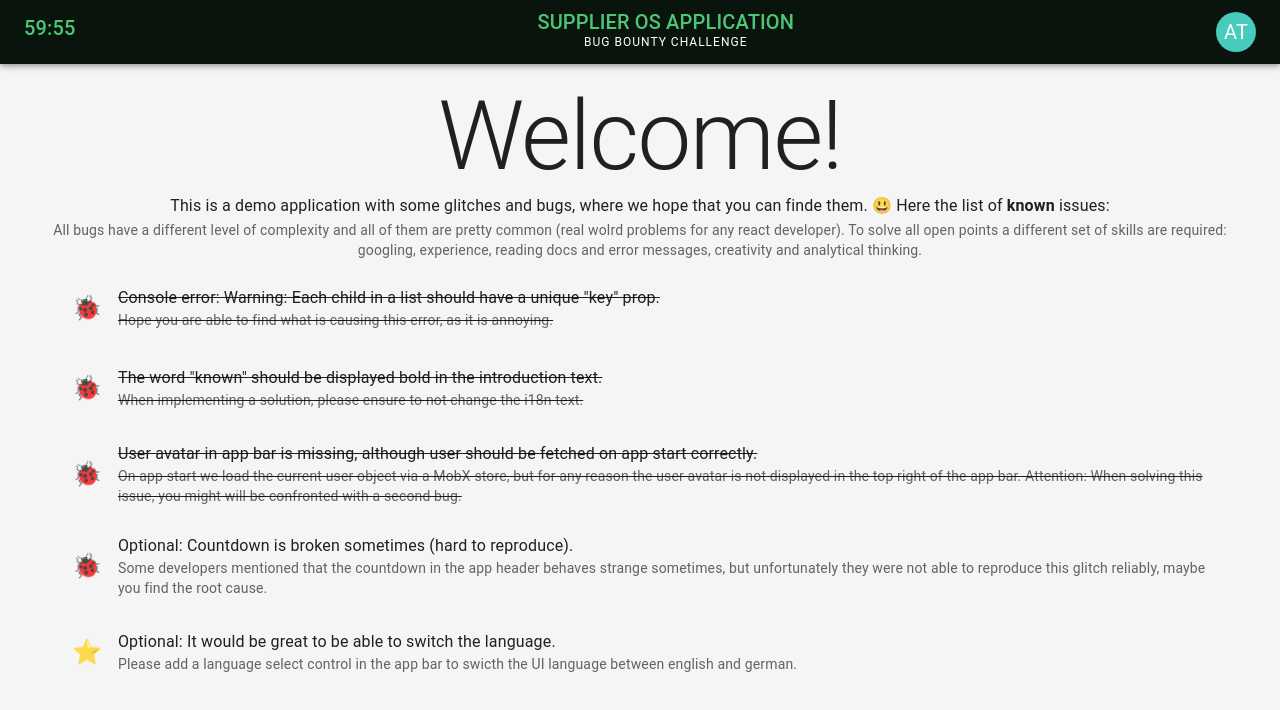
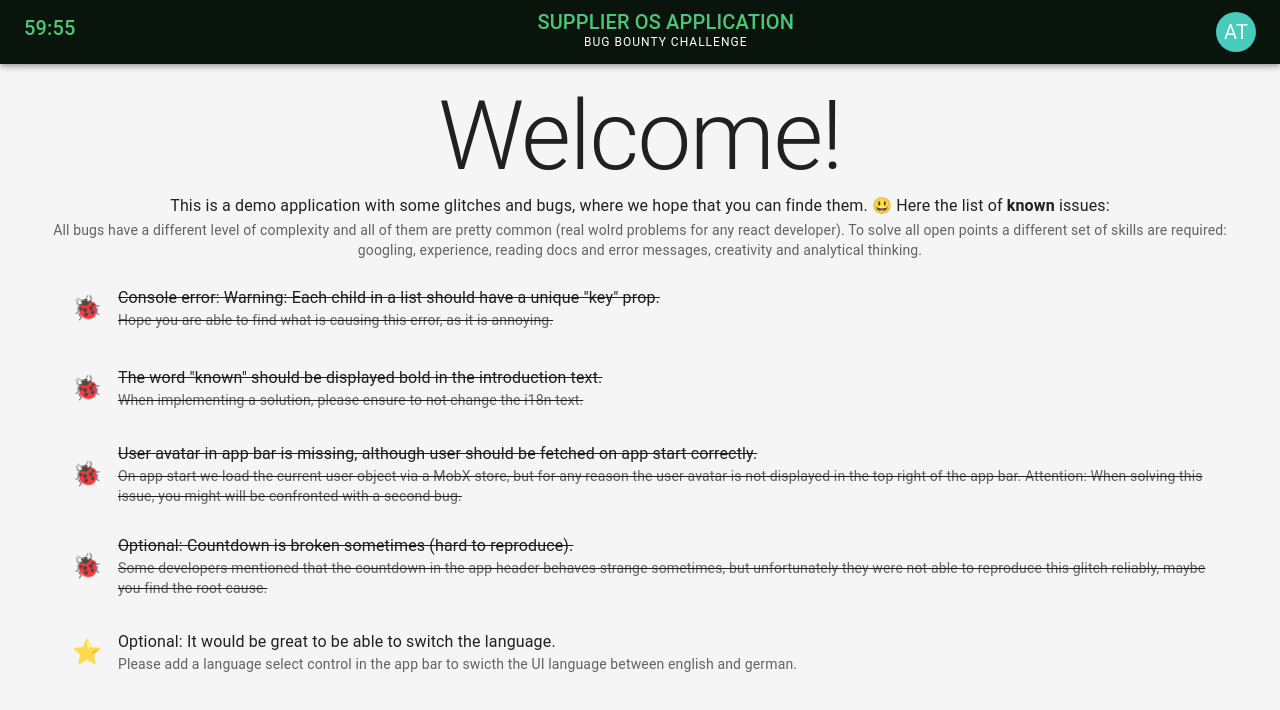
Before and after one commit to JonathandelaSen/6443da06-fe, a React (Create React App) app: page / in a window 1280 px wide. Shown: the top 710 px of the page. Built offline with nearby package versions, Linux system fonts and the light colour scheme.

Commit message:
feat: mark countdown bug task as completed in home page onboarding list

```diff
--- a/src/pages/Home/index.tsx
+++ b/src/pages/Home/index.tsx
@@ -41,7 +41,8 @@ const Home = () => {
       icon: "🐞",
       title: "Optional: Countdown is broken sometimes (hard to reproduce).",
       description:
-        "Some developers mentioned that the countdown in the app header behaves strange sometimes, but unfortunately they were not able to reproduce this glitch reliably, maybe you find the root cause."
+        "Some developers mentioned that the countdown in the app header behaves strange sometimes, but unfortunately they were not able to reproduce this glitch reliably, maybe you find the root cause.",
+      completed: true
     },
     {
       id: "language-switcher",
```
